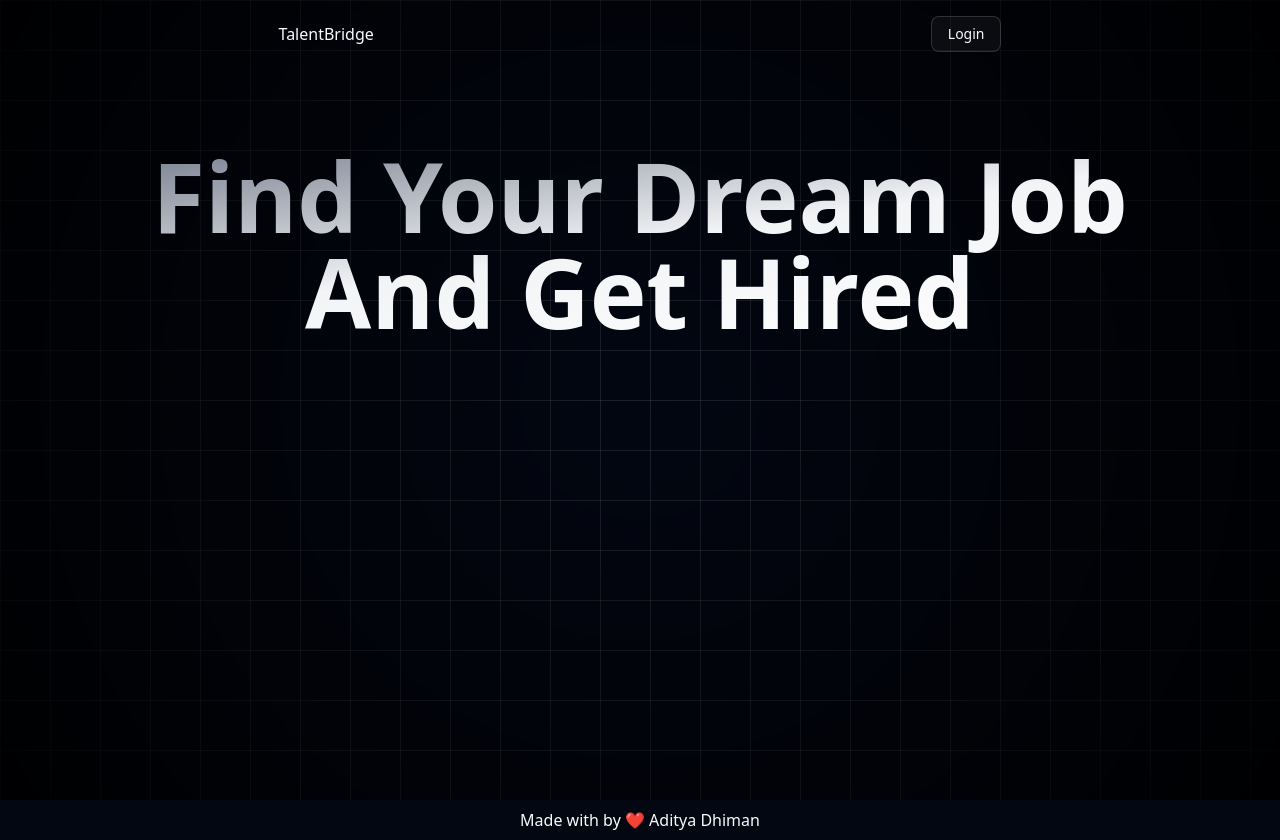
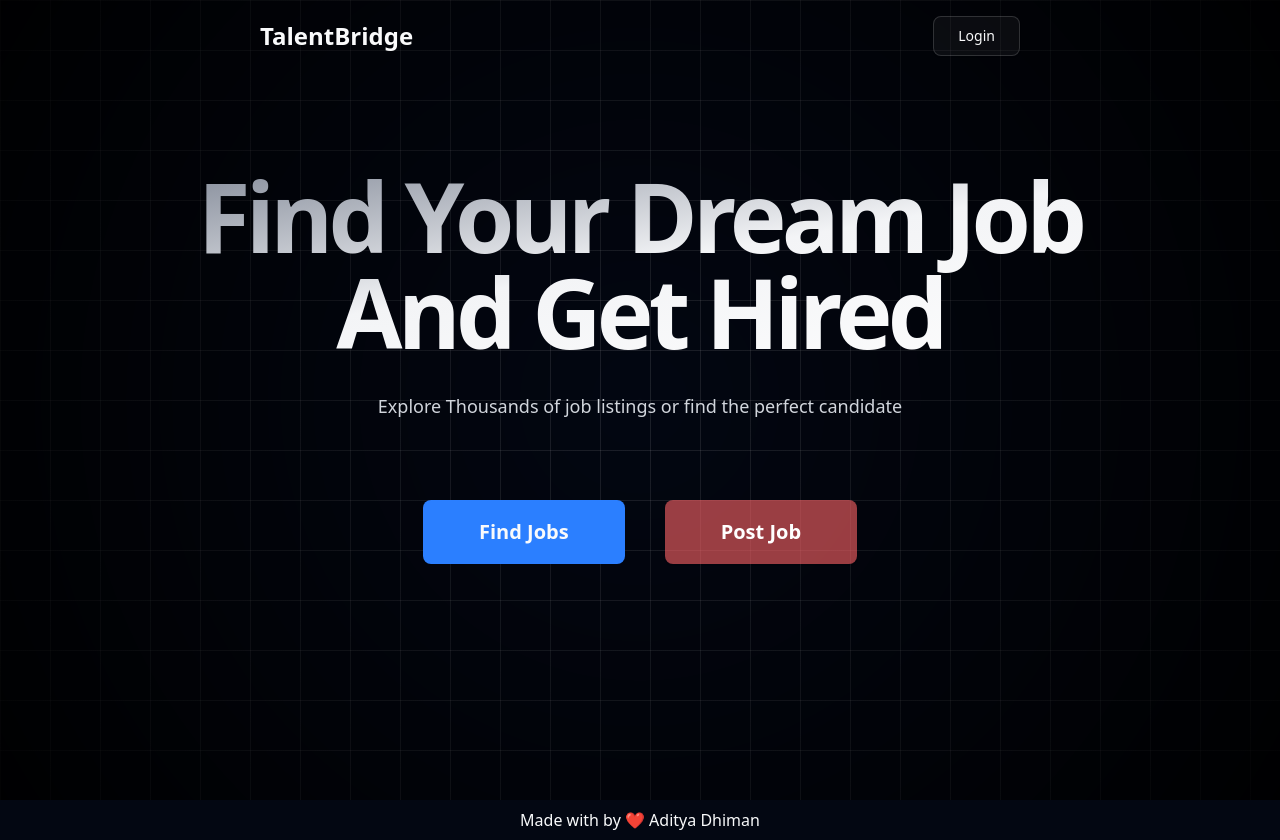
Before and after one commit to adityadhiman-in/TalentBridge, a React (Vite) app: page / in a window 1280 px wide. Built offline with nearby package versions, Linux system fonts and the light colour scheme.

Commit message:
futher desinged landing page

```diff
--- a/src/components/Header.jsx
+++ b/src/components/Header.jsx
@@ -13,10 +13,12 @@ const Header = () => {
     <div>
       <nav className="py-4 flex justify-around items-center">
         <Link>
-          <h1 className="font-medium">TalentBridge</h1>
+          <h1 className="text-2xl font-bold">TalentBridge</h1>
         </Link>
         <Link>
-          <Button variant="outline">Login</Button>
+          <Button className="cursor-pointer" variant="outline" size="lg">
+            Login
+          </Button>
         </Link>
         {/*
         <SignedOut>
--- a/src/components/ui/button.jsx
+++ b/src/components/ui/button.jsx
@@ -1,8 +1,8 @@
-import * as React from "react"
-import { Slot } from "@radix-ui/react-slot"
+import * as React from "react";
+import { Slot } from "@radix-ui/react-slot";
 import { cva } from "class-variance-authority";
 
-import { cn } from "@/lib/utils"
+import { cn } from "@/lib/utils";
 
 const buttonVariants = cva(
   "inline-flex items-center justify-center gap-2 whitespace-nowrap rounded-md text-sm font-medium transition-all disabled:pointer-events-none disabled:opacity-50 [&_svg]:pointer-events-none [&_svg:not([class*='size-'])]:size-4 shrink-0 [&_svg]:shrink-0 outline-none focus-visible:border-ring focus-visible:ring-ring/50 focus-visible:ring-[3px] aria-invalid:ring-destructive/20 dark:aria-invalid:ring-destructive/40 aria-invalid:border-destructive",
@@ -19,12 +19,14 @@ const buttonVariants = cva(
           "bg-secondary text-secondary-foreground shadow-xs hover:bg-secondary/80",
         ghost:
           "hover:bg-accent hover:text-accent-foreground dark:hover:bg-accent/50",
+        blue: "bg-blue-500 hover:bg-blue-600",
         link: "text-primary underline-offset-4 hover:underline",
       },
       size: {
         default: "h-9 px-4 py-2 has-[>svg]:px-3",
         sm: "h-8 rounded-md gap-1.5 px-3 has-[>svg]:px-2.5",
         lg: "h-10 rounded-md px-6 has-[>svg]:px-4",
+        xl: "h-14 sm:h-16 rounded-md px-14 text-lg sm:text-xl font-bold",
         icon: "size-9",
       },
     },
@@ -33,23 +35,18 @@ const buttonVariants = cva(
       size: "default",
     },
   }
-)
+);
 
-function Button({
-  className,
-  variant,
-  size,
-  asChild = false,
-  ...props
-}) {
-  const Comp = asChild ? Slot : "button"
+function Button({ className, variant, size, asChild = false, ...props }) {
+  const Comp = asChild ? Slot : "button";
 
   return (
-    (<Comp
+    <Comp
       data-slot="button"
       className={cn(buttonVariants({ variant, size, className }))}
-      {...props} />)
+      {...props}
+    />
   );
 }
 
-export { Button, buttonVariants }
+export { Button, buttonVariants };
--- a/src/pages/LandingPage.jsx
+++ b/src/pages/LandingPage.jsx
@@ -1,17 +1,30 @@
+import { Button } from "@/components/ui/button";
 import React from "react";
+import { Link } from "react-router-dom";
 
 const LandingPage = () => {
   return (
     <main className="flex flex-col gap-10 sm:gap-20 sm:py-20">
       <section className="text-center">
-        <h1 className="flex flex-col items-center justify-center text-8xl font-extrabold gradient-title">
+        <h1 className="flex flex-col items-center justify-center text-4xl sm:text-8xl lg:10xl font-extrabold gradient-title tracking-tighter py-4">
           Find Your Dream Job {""} <span>And Get Hired</span>
         </h1>
+        <p className="text-gray-300 sm:mt-4 text-xs lg:text-lg">
+          Explore Thousands of job listings or find the perfect candidate
+        </p>
       </section>
       <section>
-        <div>
-          {/* <Button varient="outline">hello</Button>
-          <Button varient="outline">Bello</Button> */}
+        <div className="flex items-center justify-center gap-10">
+          <Link to="/jobs">
+            <Button className="cursor-pointer" variant="blue" size="xl">
+              Find Jobs
+            </Button>
+          </Link>
+          <Link to="/post-job">
+            <Button className="cursor-pointer" variant="destructive" size="xl">
+              Post Job
+            </Button>
+          </Link>
         </div>
       </section>
     </main>
```
